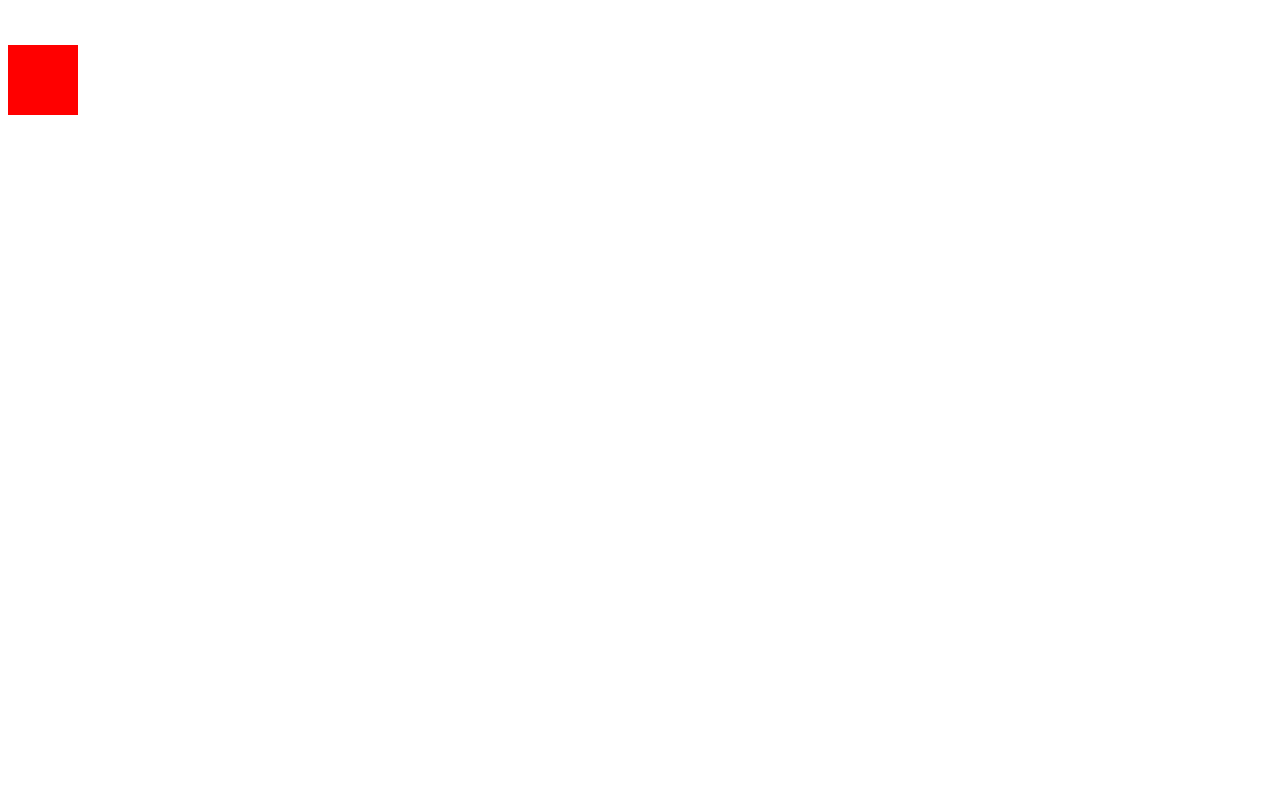
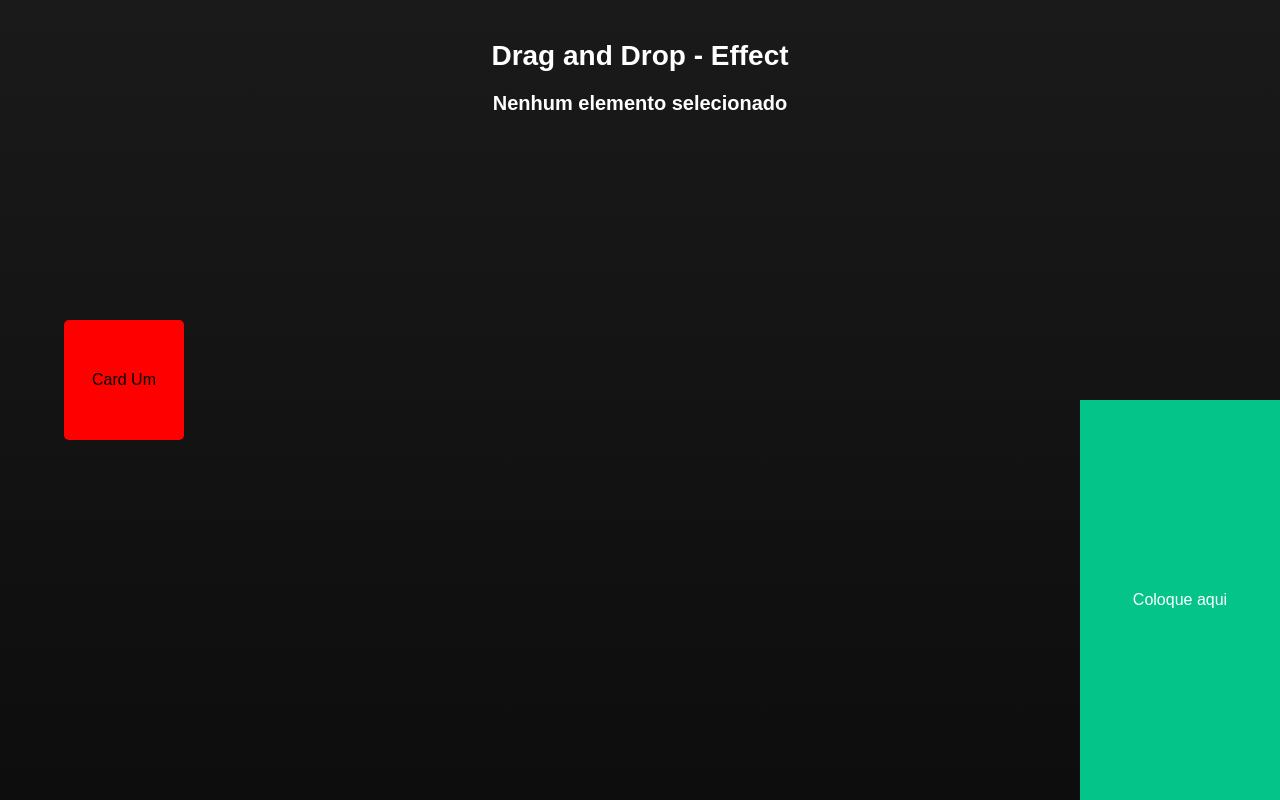
Before and after one commit to LucasSAguilar/Drag-and-Move, a plain HTML site: page index.html in a window 1280 px wide. Drawn offline with Linux system fonts and the light colour scheme.

Commit message:
Melhorias

```diff
--- a/index.html
+++ b/index.html
@@ -7,8 +7,13 @@
 </head>
 <link rel="stylesheet" href="style.css">
 <body>
-    <div class="card_div">
-
+    <h1 class="title-page">Drag and Drop - Effect</h1>
+    <h4 class="element-selected">Nenhum elemento selecionado</h4>
+    <div class="card_div" id="card_um" data-nome="Card Um">
+        Card Um
+    </div>
+    <div class="lugar_correto" id="lugar_correto">
+        Coloque aqui
     </div>
 </body>
 
--- a/script.js
+++ b/script.js
@@ -1,36 +1,57 @@
-const card_div = document.querySelector(".card_div");
+const card_um = document.querySelector("#card_um");
+const lugar_correto = document.querySelector("#lugar_correto");
+const text_select_element = document.querySelector(".element-selected");
 let positionX
 let positionY
 let elemento_selecionado
 
 
+const LC_position = lugar_correto.getBoundingClientRect();
+
+
 const capturarElemento = (e) => {
     const touch = e.touches ? e.touches[0] : e
-    positionX = touch.clientX - card_div.getBoundingClientRect().left
-    positionY = touch.clientY - card_div.getBoundingClientRect().top
-    elemento_selecionado = card_div
+    elemento_selecionado = document.querySelector(`.${touch.target.className}`)
+    positionX = touch.clientX - elemento_selecionado.getBoundingClientRect().left
+    positionY = touch.clientY - elemento_selecionado.getBoundingClientRect().top
+    elemento_selecionado.style.boxShadow = "0px 0px 20px 4px #00000040"
+    elemento_selecionado.style.scale = "1.1"
+    elemento_selecionado.style.backgroundColor = "#FFA000"
+
+    text_select_element.innerHTML = "Elemento selecionado: " + elemento_selecionado.dataset.nome;
 }
 
 const moverElemento = (e) => {
     const touch = e.touches ? e.touches[0] : e
     if (elemento_selecionado !== undefined) {
+        elemento_selecionado.style.transition = "0s"
         elemento_selecionado.style.left = (touch.clientX - positionX) + "px"
         elemento_selecionado.style.top = (touch.clientY - positionY) + "px"
     }
 }
 
 const inserirElemento = () => {
-    elemento_selecionado.style.left = card_div.style.left
-    elemento_selecionado.style.top = card_div.style.top
+    elemento_selecionado.style.transition = "0.2s"
+    elemento_selecionado.style.boxShadow = "none"
+    elemento_selecionado.style.scale = "1"
+    elemento_selecionado.style.backgroundColor = "#FF0000"
+
+    elemento_selecionado.style.left = elemento_selecionado.style.left
+    elemento_selecionado.style.top = elemento_selecionado.style.top
+    text_select_element.innerHTML = "Nenhum elemento selecionado";
+
+    if (LC_position.left < elemento_selecionado.getBoundingClientRect().left && LC_position.top < elemento_selecionado.getBoundingClientRect().top ){
+    text_select_element.innerHTML = `Elemento ${elemento_selecionado.dataset.nome} está dentro do local`;
+    }
     elemento_selecionado = undefined
 }
 
 
 // Eventos de cursor ----
-card_div.addEventListener('mousedown', capturarElemento);
-card_div.addEventListener('mouseup', inserirElemento);
+card_um.addEventListener('mousedown', capturarElemento);
+card_um.addEventListener('mouseup', inserirElemento);
 document.addEventListener('mousemove', moverElemento)
 // Eventos de touch ----
-card_div.addEventListener('touchstart', capturarElemento);
-card_div.addEventListener('touchend', inserirElemento);
+card_um.addEventListener('touchstart', capturarElemento);
+card_um.addEventListener('touchend', inserirElemento);
 document.addEventListener('touchmove', moverElemento)
--- a/style.css
+++ b/style.css
@@ -1,8 +1,71 @@
+* {
+    padding: 0;
+    margin: 0;
+    text-decoration: none;
+    list-style: none;
+    font-family: Arial, Helvetica, sans-serif;
+    box-sizing: border-box;
+    user-select: none;
+    color: #FFFFFF;
+    font-size: 20px;
+}
+
+body {
+    background-image: linear-gradient(#1b1a1a, #0e0d0d);
+    height: 100vh;
+    overflow: hidden;
+    font-size: 1px;
+}
+
 .card_div{
-    top: 45px;
+    z-index: 0;
     position: absolute;
-    height: 70px;
-    width: 70px;
+    height: 120px;
+    width: 120px;
     background-color: #FF0000;
+    color: black;
+    display: flex;
+    justify-content: center;
+    align-items: center;
     cursor: pointer;
+    transition: 0.2s;
+    border-radius: 5px;
+    left: 5%;
+    top: 40%;
+    z-index: 1;
+    font-size: 0.8rem;
+
 }
+
+
+.title-page {
+    text-align: center;
+    padding: 40px 0 20px 0;
+    font-size: 1.4rem;
+}
+
+.element-selected {
+    text-align: center;
+    font-size: 1rem;
+}
+
+.lugar_correto {
+    display: flex;
+    align-items: center;
+    justify-content: center;
+    font-size: 0.8rem;
+    position: absolute;
+    bottom: 0;
+    right: 0;
+    height: 50%;
+    width: 50%;
+    max-width: 200px;
+    background-color: #04c48a;
+    z-index: 0;
+}
+
+@media screen and (max-width: 500px) {
+    * {
+        font-size: 15px;
+    }
+}
```
